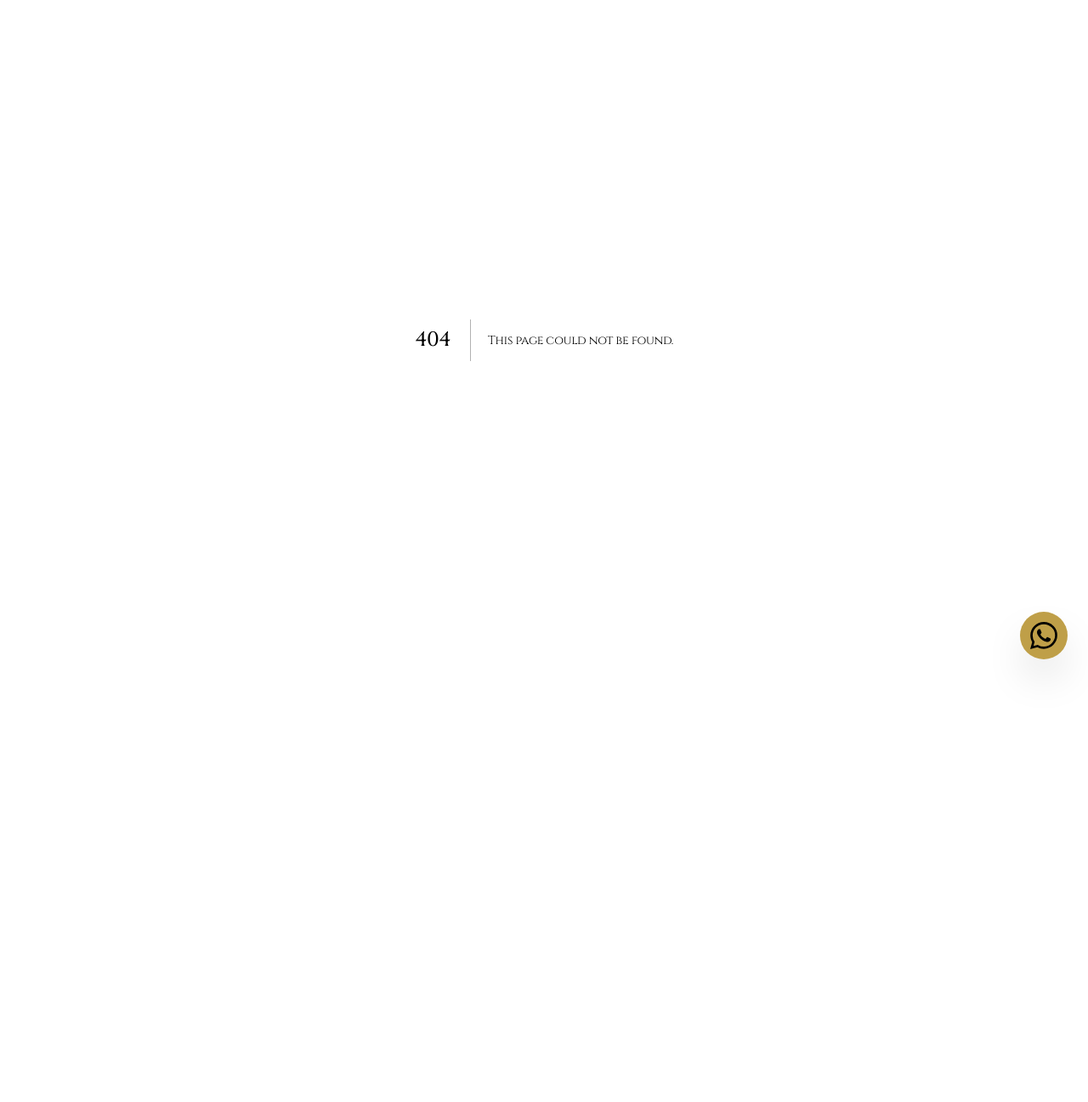
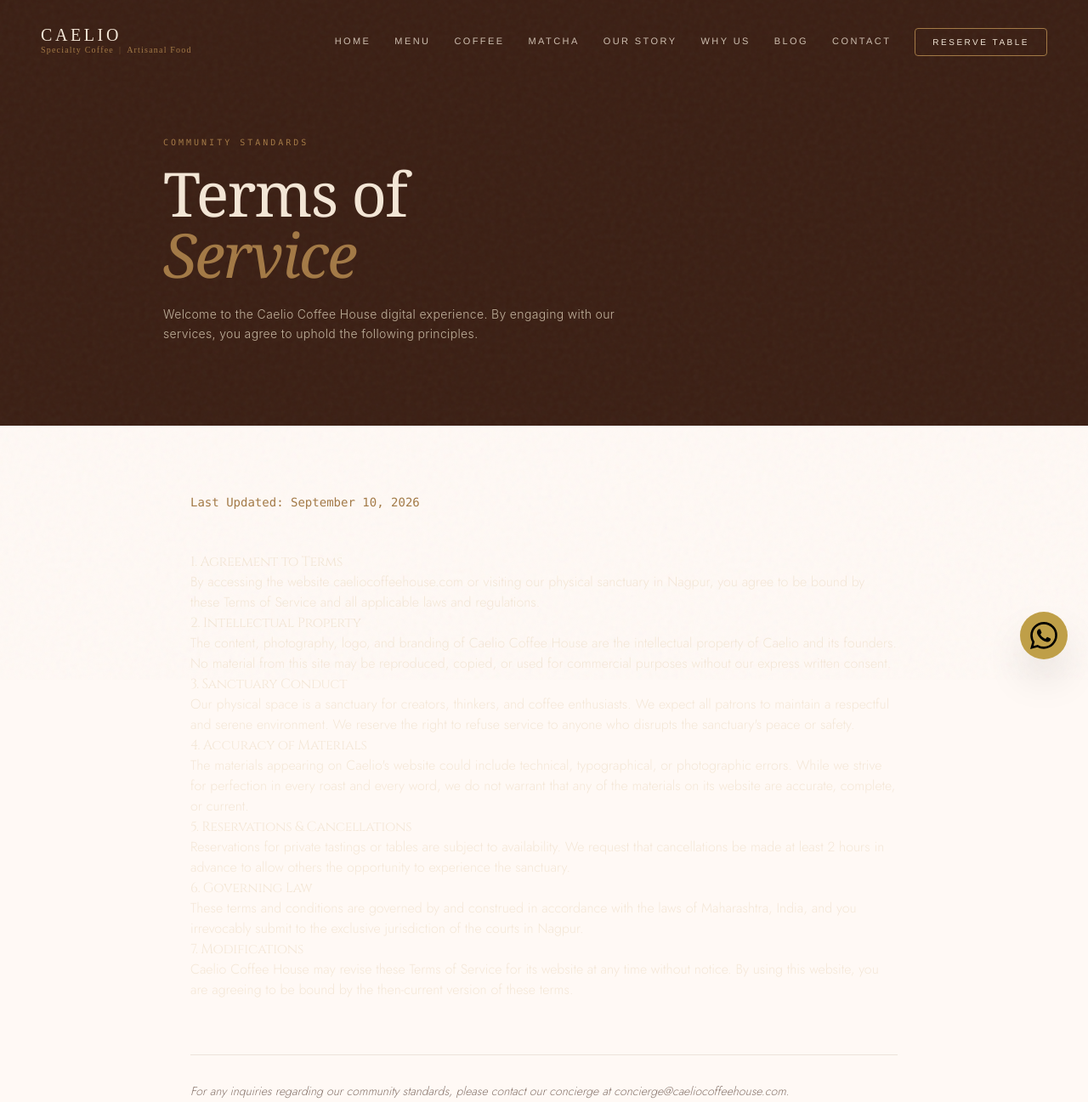
Before and after one commit to rpatrikar27/Caelio, a Next.js app: page /terms in a window 1280 px wide. Before the commit this address had no page. Shown: the top 1297 px of the page at 85% size. Before the commit the page ends 800 px from the top, so only its background shows below. Built offline with nearby package versions, Linux system fonts and the light colour scheme.

Commit message:
feat: add legal pages and update footer
Implement Privacy Policy and Terms of Service pages, update the footer to include links to these pages, and fix minor UI text rendering.

```diff
--- a/app/admin/blog/page.tsx
+++ b/app/admin/blog/page.tsx
@@ -31,6 +31,16 @@ export default function AdminDashboard() {
   const [message, setMessage] = useState<{ type: 'success' | 'error', text: string } | null>(null);
   const router = useRouter();
 
+  const fetchPosts = async () => {
+    try {
+      const res = await fetch('/api/blog?limit=20');
+      const data = await res.json();
+      if (Array.isArray(data)) setPosts(data);
+    } catch (error) {
+      console.error('Fetch Error:', error);
+    }
+  };
+
   useEffect(() => {
     const unsubscribe = onAuthStateChanged(auth, async (u) => {
       if (!u) {
@@ -43,16 +53,6 @@ export default function AdminDashboard() {
     });
     return () => unsubscribe();
   }, [router]);
-
-  const fetchPosts = async () => {
-    try {
-      const res = await fetch('/api/blog?limit=20');
-      const data = await res.json();
-      if (Array.isArray(data)) setPosts(data);
-    } catch (error) {
-      console.error('Fetch Error:', error);
-    }
-  };
 
   const handleGenerate = async () => {
     setGenerating(true);
--- a/app/blog/[slug]/page.tsx
+++ b/app/blog/[slug]/page.tsx
@@ -116,7 +116,7 @@ export default async function BlogPostPage({ params }: Props) {
                   </div>
                 </div>
                 <p className="text-xs text-[#3B1F14]/60 leading-relaxed">
-                  Our automated engine researches, optimizes, and delivers daily updates on Nagpur's coffee culture.
+                  Our automated engine researches, optimizes, and delivers daily updates on Nagpur&apos;s coffee culture.
                 </p>
               </div>
 
--- /dev/null
+++ b/app/privacy/page.tsx
@@ -0,0 +1,91 @@
+import React from 'react';
+import { Navbar } from '@/components/Navbar';
+import { Footer } from '@/components/Footer';
+
+export const metadata = {
+  title: 'Privacy Policy | Caelio Coffee House',
+  description: 'Your privacy is paramount at Caelio. Learn how we handle your data with artisanal care and transparency.',
+};
+
+export default function PrivacyPolicyPage() {
+  const lastUpdated = 'September 10, 2026';
+
+  return (
+    <main className="min-h-screen bg-[#FFF9F5] antialiased">
+      <Navbar />
+
+      <section className="pt-40 pb-24 px-6 md:px-8 bg-[#3B1F14] text-[#F4E7D7] relative overflow-hidden">
+        <div className="max-w-4xl mx-auto relative z-10">
+          <span className="text-[#A37945] text-[10px] tracking-[0.3em] uppercase font-mono mb-4 block">
+            Legal & Transparency
+          </span>
+          <h1 className="font-serif text-5xl md:text-7xl tracking-tight leading-none mb-6">
+            Privacy <br /> <span className="italic text-[#A37945]">Policy</span>
+          </h1>
+          <p className="font-sans text-sm text-[#C1B19B] max-w-xl font-light leading-relaxed tracking-wide">
+            At Caelio Coffee House, your trust is as valuable as the beans we roast. This policy outlines our commitment to your data security and privacy.
+          </p>
+        </div>
+      </section>
+
+      <section className="max-w-4xl mx-auto px-6 md:px-8 py-20">
+        <div className="prose prose-stone prose-lg max-w-none prose-headings:font-serif prose-headings:text-[#3B1F14] prose-p:text-[#3B1F14]/80 prose-p:font-light prose-p:leading-relaxed prose-strong:text-[#3B1F14] prose-li:text-[#3B1F14]/80">
+          <p className="text-sm font-mono text-[#A37945] mb-12">Last Updated: {lastUpdated}</p>
+
+          <h2>1. Introduction</h2>
+          <p>
+            Welcome to Caelio Coffee House (&quot;we,&quot; &quot;our,&quot; or &quot;us&quot;). We operate from our sanctuary in Nagpur and are committed to protecting the privacy of our patrons and website visitors. This Privacy Policy explains how we collect, use, and safeguard your information.
+          </p>
+
+          <h2>2. Information We Collect</h2>
+          <p>
+            We collect information that helps us provide a better specialty coffee experience:
+          </p>
+          <ul>
+            <li><strong>Newsletter Data:</strong> When you subscribe to the Caelio Journal, we collect your email address.</li>
+            <li><strong>Reservation Data:</strong> Information provided for table bookings or private tastings.</li>
+            <li><strong>Usage Data:</strong> Anonymous information about how you interact with our digital platforms to help us optimize the user experience.</li>
+          </ul>
+
+          <h2>3. How We Use Your Information</h2>
+          <p>
+            Your data is used strictly for artisanal purposes:
+          </p>
+          <ul>
+            <li>To send you updates on new coffee roasts and seasonal menu launches.</li>
+            <li>To manage and confirm your sanctuary reservations.</li>
+            <li>To improve our digital services and provide personalized recommendations.</li>
+          </ul>
+
+          <h2>4. Data Security</h2>
+          <p>
+            We implement high-level security measures to protect your personal information. We do not sell, trade, or otherwise transfer your data to outside parties, except for trusted third-party services that assist us in operating our website or serving you (e.g., email delivery services).
+          </p>
+
+          <h2>5. Cookies</h2>
+          <p>
+            Our website uses subtle cookies to enhance your browsing experience and analyze site traffic. You can choose to disable cookies through your browser settings, though some features of the site may not function optimally.
+          </p>
+
+          <h2>6. Third-Party Links</h2>
+          <p>
+            Occasionally, we may include links to external partners (such as Zomato for delivery). These sites have separate and independent privacy policies, and we have no responsibility for their content or activities.
+          </p>
+
+          <h2>7. Contact Us</h2>
+          <p>
+            If you have questions regarding this Privacy Policy, please reach out to our concierge:
+          </p>
+          <p className="bg-[#FFF9F5] p-6 border border-[#C1B19B]/30 rounded-xl inline-block">
+            <strong>Caelio Coffee House Concierge</strong><br />
+            Beside LOC, Nandanvan Road,<br />
+            Nagpur, Maharashtra 440008<br />
+            Email: concierge@caeliocoffeehouse.com
+          </p>
+        </div>
+      </section>
+
+      <Footer />
+    </main>
+  );
+}
--- /dev/null
+++ b/app/terms/page.tsx
@@ -0,0 +1,81 @@
+import React from 'react';
+import { Navbar } from '@/components/Navbar';
+import { Footer } from '@/components/Footer';
+
+export const metadata = {
+  title: 'Terms of Service | Caelio Coffee House',
+  description: 'The principles that guide our community and digital sanctuary.',
+};
+
+export default function TermsOfServicePage() {
+  const lastUpdated = 'September 10, 2026';
+
+  return (
+    <main className="min-h-screen bg-[#FFF9F5] antialiased">
+      <Navbar />
+
+      <section className="pt-40 pb-24 px-6 md:px-8 bg-[#3B1F14] text-[#F4E7D7] relative overflow-hidden">
+        <div className="max-w-4xl mx-auto relative z-10">
+          <span className="text-[#A37945] text-[10px] tracking-[0.3em] uppercase font-mono mb-4 block">
+            Community Standards
+          </span>
+          <h1 className="font-serif text-5xl md:text-7xl tracking-tight leading-none mb-6">
+            Terms of <br /> <span className="italic text-[#A37945]">Service</span>
+          </h1>
+          <p className="font-sans text-sm text-[#C1B19B] max-w-xl font-light leading-relaxed tracking-wide">
+            Welcome to the Caelio Coffee House digital experience. By engaging with our services, you agree to uphold the following principles.
+          </p>
+        </div>
+      </section>
+
+      <section className="max-w-4xl mx-auto px-6 md:px-8 py-20">
+        <div className="prose prose-stone prose-lg max-w-none prose-headings:font-serif prose-headings:text-[#3B1F14] prose-p:text-[#3B1F14]/80 prose-p:font-light prose-p:leading-relaxed prose-strong:text-[#3B1F14] prose-li:text-[#3B1F14]/80">
+          <p className="text-sm font-mono text-[#A37945] mb-12">Last Updated: {lastUpdated}</p>
+
+          <h2>1. Agreement to Terms</h2>
+          <p>
+            By accessing the website caeliocoffeehouse.com or visiting our physical sanctuary in Nagpur, you agree to be bound by these Terms of Service and all applicable laws and regulations.
+          </p>
+
+          <h2>2. Intellectual Property</h2>
+          <p>
+            The content, photography, logo, and branding of Caelio Coffee House are the intellectual property of Caelio and its founders. No material from this site may be reproduced, copied, or used for commercial purposes without our express written consent.
+          </p>
+
+          <h2>3. Sanctuary Conduct</h2>
+          <p>
+            Our physical space is a sanctuary for creators, thinkers, and coffee enthusiasts. We expect all patrons to maintain a respectful and serene environment. We reserve the right to refuse service to anyone who disrupts the sanctuary&apos;s peace or safety.
+          </p>
+
+          <h2>4. Accuracy of Materials</h2>
+          <p>
+            The materials appearing on Caelio&apos;s website could include technical, typographical, or photographic errors. While we strive for perfection in every roast and every word, we do not warrant that any of the materials on its website are accurate, complete, or current.
+          </p>
+
+          <h2>5. Reservations & Cancellations</h2>
+          <p>
+            Reservations for private tastings or tables are subject to availability. We request that cancellations be made at least 2 hours in advance to allow others the opportunity to experience the sanctuary.
+          </p>
+
+          <h2>6. Governing Law</h2>
+          <p>
+            These terms and conditions are governed by and construed in accordance with the laws of Maharashtra, India, and you irrevocably submit to the exclusive jurisdiction of the courts in Nagpur.
+          </p>
+
+          <h2>7. Modifications</h2>
+          <p>
+            Caelio Coffee House may revise these Terms of Service for its website at any time without notice. By using this website, you are agreeing to be bound by the then-current version of these terms.
+          </p>
+
+          <div className="mt-16 pt-8 border-t border-[#C1B19B]/30">
+            <p className="text-sm italic text-[#3B1F14]/60">
+              For any inquiries regarding our community standards, please contact our concierge at concierge@caeliocoffeehouse.com.
+            </p>
+          </div>
+        </div>
+      </section>
+
+      <Footer />
+    </main>
+  );
+}
--- a/components/Footer.tsx
+++ b/components/Footer.tsx
@@ -162,7 +162,13 @@ export const Footer = () => {
 
       {/* Copyright */}
       <div className="max-w-7xl mx-auto px-6 mt-16 pt-8 border-t border-[#A37945]/15 flex flex-col md:flex-row justify-between items-center gap-4 text-[10px] uppercase tracking-[0.2em] text-[#C1B19B]/60 font-caption">
-        <p>© 2026 CAELIO Coffee House. All Rights Reserved.</p>
+        <div className="flex flex-col md:flex-row items-center gap-4 md:gap-8">
+          <p>© 2026 CAELIO Coffee House. All Rights Reserved.</p>
+          <div className="flex gap-6">
+            <Link href="/privacy" className="hover:text-[#A37945] transition-colors">Privacy Policy</Link>
+            <Link href="/terms" className="hover:text-[#A37945] transition-colors">Terms of Service</Link>
+          </div>
+        </div>
         <p className="flex gap-2">
           <span>Crafted by Founders</span>
           <span className="text-[#A37945]">Rohit Patrikar & Shahnawaz Pathan</span>
```
